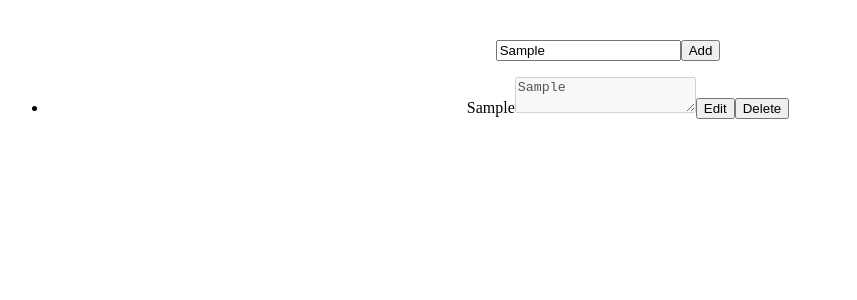
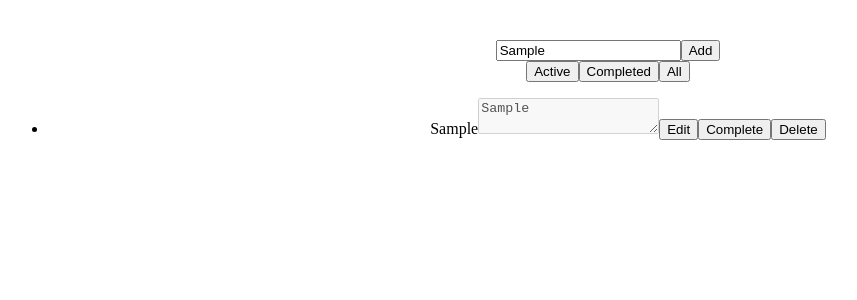
Before and after one commit to hamizan024/ToDoList, a React (Vite) app: page / in a window 1280 px wide. Both pictures are taken after typing "Sample" into the empty fields and a click on the button "Add". Shown: the top 300 px of the page, without its empty margins (32-889 px from the left). Built offline with nearby package versions, Linux system fonts and the light colour scheme.

Commit message:
Add TodoItem and DisplayTodos

```diff
--- a/src/App.jsx
+++ b/src/App.jsx
@@ -3,6 +3,7 @@
 import viteLogo from '/vite.svg'
 import './App.css'
 import Todos from './components/Todos'
+import DisplayTodos from './components/DisplayTodos.jsx'
 
 function App() {
   const [count, setCount] = useState(0)
@@ -10,6 +11,7 @@
   return (
     <>
       <Todos/>
+      <DisplayTodos/>
     </>
   )
 }
--- /dev/null
+++ b/src/components/DisplayTodos.jsx
@@ -0,0 +1,56 @@
+import React, { useState } from "react";
+import { connect } from "react-redux";
+import {
+  addTodos,
+  completeTodos,
+  removeTodos,
+  updateTodos,
+} from "../redux/reducer";
+import TodoItem from "./TodoItem";
+
+const mapStateToProps = (state) => {
+  return {
+    todos: state,
+  };
+};
+
+const mapDispathToProps = (dispatch) => {
+  return {
+    addTodo: (obj) => dispatch(addTodos(obj)),
+    removeTodo: (id) => dispatch(removeTodos(id)),
+    updateTodo: (obj) => dispatch(updateTodos(obj)),
+    completeTodo: (id) => dispatch(completeTodos(id)),
+  };
+};
+
+const DisplayTodos = (props) => {
+  const [sort, setSort] = useState("active");
+  return (
+    <div className="displaytodos">
+      <div className="buttons">
+        <button onClick={() => setSort("active")}>Active</button>
+        <button onClick={() => setSort("completed")}>Completed</button>
+        <button onClick={() => setSort("all")}>All</button>
+      </div>
+      <ul>
+        {props.todos.length > 0 && sort === "active"
+          ? props.todos.map((item) => {
+              return (
+                item.completed === false && (
+                  <TodoItem
+                    key={TodoItem.id}
+                    item={item}
+                    removeTodo={props.removeTodo}
+                    updateTodo={props.updateTodo}
+                    completeTodo={props.completeTodo}
+                  />
+                )
+              );
+            })
+          : null}
+      </ul>
+    </div>
+  );
+};
+
+export default connect(mapStateToProps, mapDispathToProps)(DisplayTodos);
--- /dev/null
+++ b/src/components/TodoItem.jsx
@@ -0,0 +1,37 @@
+import React, { useRef } from "react";
+
+const TodoItem = (props) => {
+  const { item, updateTodo, removeTodo, CompleteTodo } = props;
+
+  const inputRef = useRef(true);
+
+  const changeFocus = () => {
+    inputRef.current.disabled = false;
+    inputRef.current.focus();
+  };
+
+  const update = (id, value, e) => {
+    if (e.which === 13) {
+      //kode kunci
+      updateTodo({ id, item: value });
+      inputRef.current.disabled = true;
+    }
+  };
+
+  return (
+    <li key={item.id}>
+      {item.item}
+      <textarea
+        ref={inputRef}
+        disabled={inputRef}
+        defaultValue={item.item}
+        onKeyPress={(e) => update(item.id, inputRef.current.value, e)}
+      />
+      <button onClick={() => changeFocus()}>Edit</button>
+      <button onClick={() => completeTodo(item.id)}>Complete</button>
+      <button onClick={() => removeTodo(item.id)}>Delete</button>{" "}
+    </li>
+  );
+};
+
+export default TodoItem;
--- a/src/components/Todos.jsx
+++ b/src/components/Todos.jsx
@@ -1,6 +1,11 @@
 import React, { useRef, useState } from "react";
 import { connect } from "react-redux";
-import { addTodos, completeTodos, removeTodos, updateTodos } from "../redux/reducer";
+import {
+  addTodos,
+  completeTodos,
+  removeTodos,
+  updateTodos,
+} from "../redux/reducer";
 
 const mapStateToProps = (state) => {
   return {
@@ -20,25 +25,10 @@
 const Todos = (props) => {
   const [todo, setTodo] = useState("");
 
-  const inputRef = useRef(true);
-
-  const changeFocus = () => {
-    inputRef.current.disabled = false;
-    inputRef.current.focus();
-  };
-
-  const update = (id, value, e) => {
-    if (e.which === 13) {
-      //kode kunci
-      props.updateTodo({ id, item: value });
-      inputRef.current.disabled = true;
-    }
-  };
-
   const handleChange = (e) => {
     setTodo(e.target.value);
   };
-  console.log("props from store", props);
+  //console.log("props from store", props);
   return (
     <div className="addTodos">
       <input
@@ -60,26 +50,6 @@
         Add
       </button>
       <br />
-
-      <ul>
-        {props.todos.map((item) => {
-          return (
-            <li key={item.id}>
-              {item.item}
-              <textarea
-                ref={inputRef}
-                disabled={inputRef}
-                defaultValue={item.item}
-                onKeyPress={(e) => update(item.id, inputRef.current.value, e)}
-              />
-              <button onClick={() => changeFocus()}>Edit</button>
-              <button onClick={() => props.removeTodo(item.id)}>
-                Delete
-              </button>{" "}
-            </li>
-          );
-        })}
-      </ul>
     </div>
   );
 };
```
